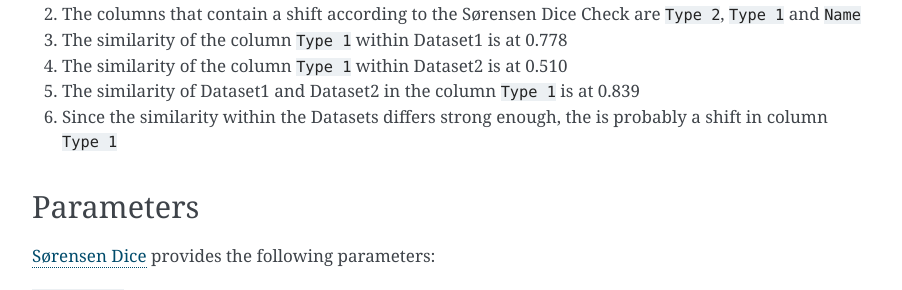
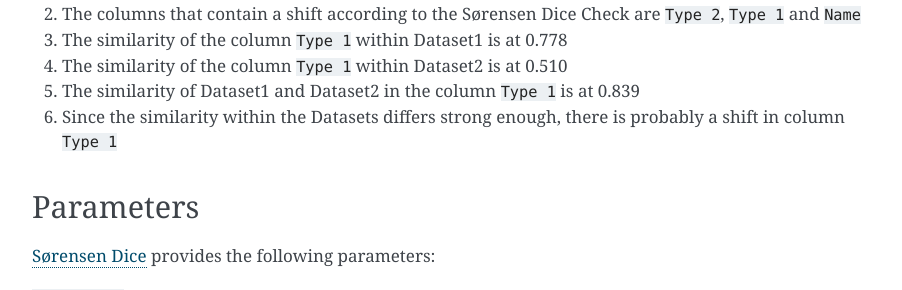
Before and after one commit to hpi-bp1819-naumann/shift-detector, a Sphinx documentation site: the page built from docs/source/checks/sorensen_dice.rst, in a window 1280 px wide. Shown: the part 1371-1661 px from the top of the page, without its empty margins (282-1184 px from the left). Built offline with Sphinx 7.4.7, drawn with Linux system fonts in a browser that asks for light colours.

Commit message:
fix typop

```diff
--- a/docs/source/checks/sorensen_dice.rst
+++ b/docs/source/checks/sorensen_dice.rst
@@ -73,7 +73,7 @@ The above report can be read as follows:
 3. The similarity of the column ``Type 1`` within Dataset1 is at 0.778
 4. The similarity of the column ``Type 1`` within Dataset2 is at 0.510
 5. The similarity of Dataset1 and Dataset2 in the column ``Type 1`` is at 0.839
-6. Since the similarity within the Datasets differs strong enough, the is probably a shift in column ``Type 1``
+6. Since the similarity within the Datasets differs strong enough, there is probably a shift in column ``Type 1``
 
 
 Parameters
```
